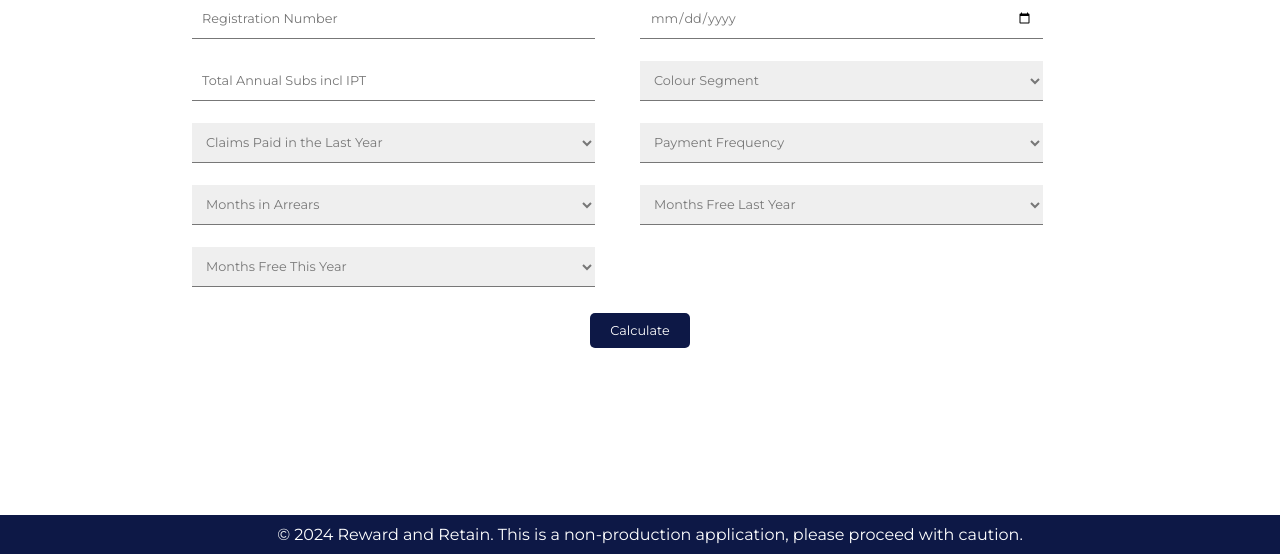
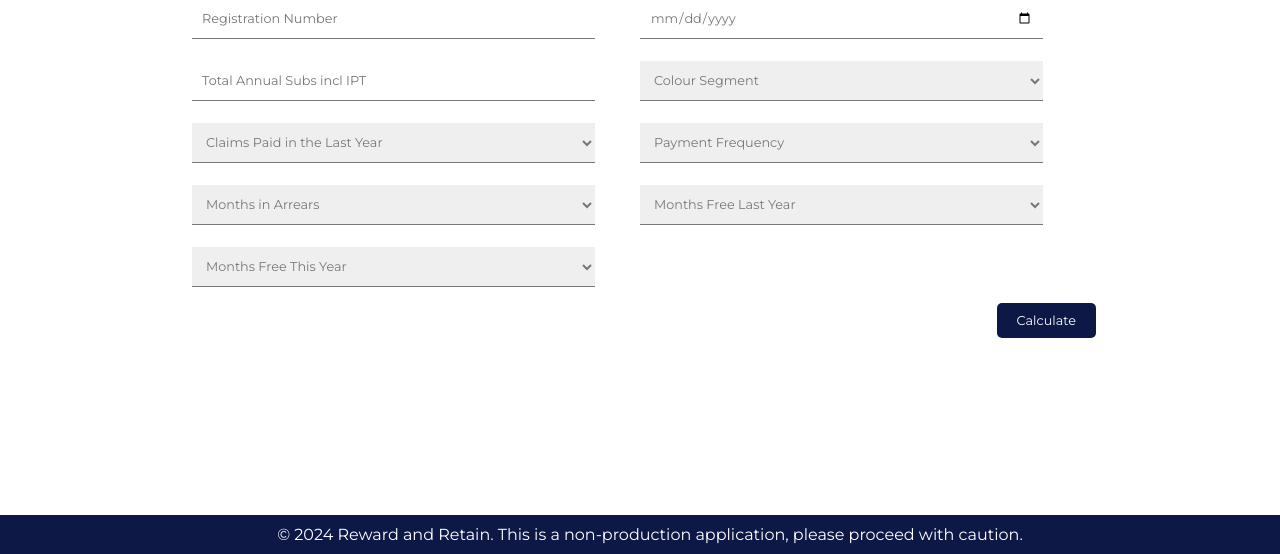
Before and after one commit to benturner993/flask-form-phase-1, a Flask app: page /direct in a window 1280 px wide. Shown: the part 246-800 px from the top of the page. Run offline with Flask 3, Linux system fonts and the light colour scheme.

Commit message:
fix: direct and training calculate button

```diff
--- a/app.py
+++ b/app.py
@@ -9,7 +9,6 @@ from utils import save_to_csv
 # to do:
 # method to save intermediary rows if they exist
 # add colour icons?
-# rendering of intermediary page
 # do we want to save to different schemas?
 
 # static variables
--- a/templates/direct.html
+++ b/templates/direct.html
@@ -86,10 +86,9 @@
     </div>
 </div>
 
-<div style="display:
-flex; justify-content: center; padding: 20px;">
-    <button id="calculate-button" onclick="calculateOffer()">Calculate</button>
-    <button id="submit-button" type="button" onclick="submitForm()" style="display: none;">Submit</button>
+<div style="display: flex; justify-content: space-between; padding: 10px;">
+    <button id="submit-button" type="button" onclick="submitForm()" style="display: none; margin-left: auto;">Submit</button>
+    <button id="calculate-button" onclick="calculateOffer()" style="margin-left: auto;">Calculate</button>
 </div>
 
 <script>
```
Also changed, not shown: templates/training.html (+3 -4 lines).
